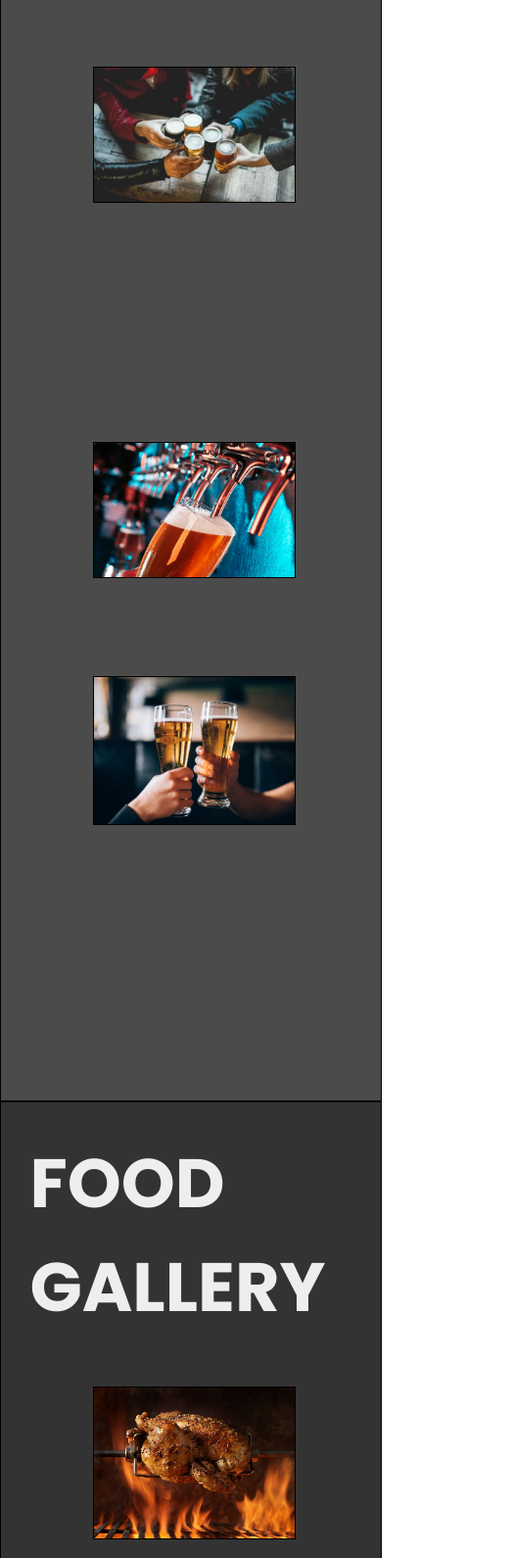
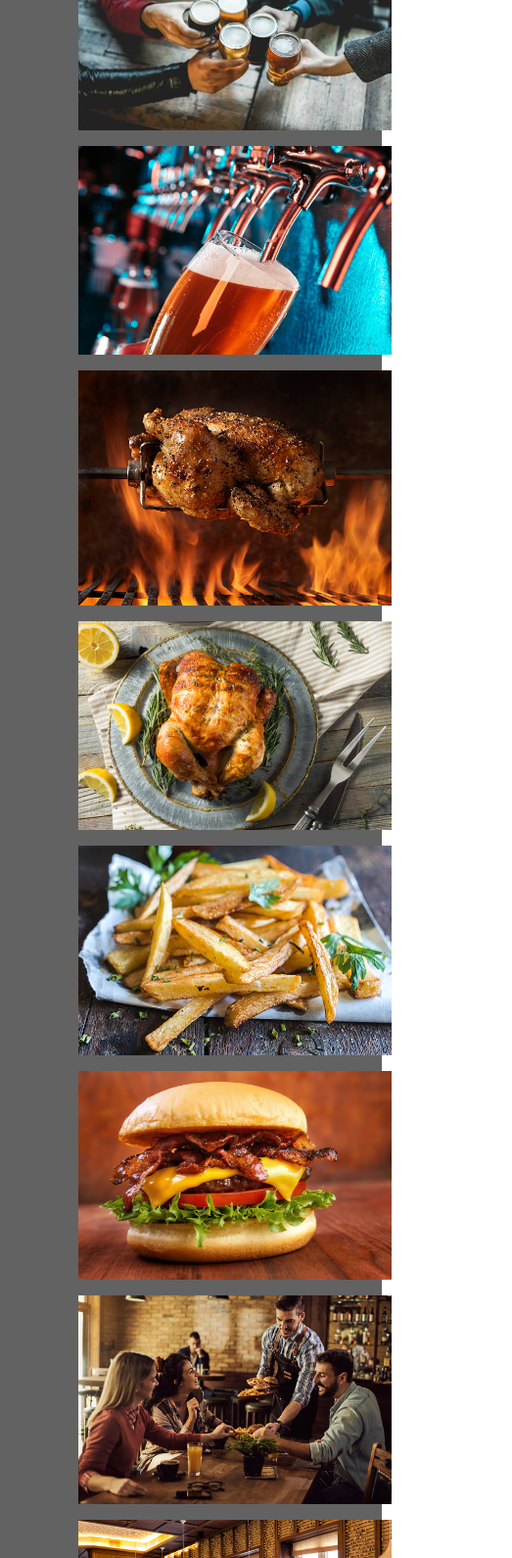
Before and after one commit to carrac22/templates, a plain HTML site: page gallery.html in a window 390 px wide. Shown: the part 410-2000 px from the top of the page at 98% size, 523 px wide, since content can reach past the window. Drawn offline with nearby package versions, Linux system fonts and the light colour scheme; a web font is replaced by a local one.

Commit message:
gallery responsive

```diff
--- a/Restaurant.css
+++ b/Restaurant.css
@@ -393,72 +393,28 @@ footer{
 
 
 /* Gallery */
-.beer, .food, .Atmosphere{
-    border: solid black 1px;
+.blog-feeder{
+    background-color: rgb(98, 98, 98);
+    padding-top: 100px;
+    padding-bottom: 30px;
+    gap: 1em;
 }
 
-.beer{
-    background-color: rgb(75, 75, 75);
-}
-.food{
-    background-color: #333;
-}
-.Atmosphere{
-    background-color: rgb(75, 75, 75);
-}
+.grid-container .wrapper{
+    display: grid;
+    grid-template-columns: repeat(auto-fit, minmax(320px, 1fr));
+    gap: 1em;
 
-.beer .tile, .food .tile, .Atmosphere .tile{
-    display: grid;
-    grid-template-columns: auto auto;
-    margin-left: 4%;
-    margin-right: auto;
-    width: 100%;
-    margin-bottom: 200px;
-    height: 50vh;
-    justify-content: center;
 }
 
 
-/* Beer section */
 
-#beer_gallery, #food_gallery, #Atmosphere_gallery{
-    margin-top: 5%;
-    margin-bottom: 10%;
-    font-size: 70px;
-    color: #eee;
-    align-content: center;
-    margin-left: 5%;
-}
-.beer .tile img{
-    width: 90%;
-    margin-left: 5px;
-    margin-right: 5px;
-    background-size: cover;
-    border: solid 1px black;
 
-}
-.food .tile img{
-    background-color: #eee;
-    width: 90%;
-    background-size: cover;
-    margin-left: 5px;
-    margin-right: 5px;
-    border: solid 1px black;
 
-}
+.blog-feeder .wrapper img{
+    display: block;
+    width: 100%;
 
-.Atmosphere .tile img{
-    width: 90%;
-    background-size: cover;
-    border: solid 1px black;
-
-}
-
-.band{
-    padding: 0 80px;
-    max-width: 1200px;
-    margin-left: auto;
-    margin-right: auto;
 }
 
 @media(max-width:1250px){
@@ -529,6 +485,11 @@ footer{
         grid-template-columns: 100%;
         row-gap: 20px;
 
+    }
+    .color h3{
+        text-align: center;
+        margin-right: auto;
+        margin-left: auto;
     }
 
 
--- a/gallery.html
+++ b/gallery.html
@@ -2,11 +2,18 @@
 <html lang="en">
 <head>
     <meta charset="UTF-8">
-    <meta http-equiv="X-UA-Compatible" content="IE=edge">
-    <meta name="viewport" content="width=device-width, initial-scale=1.0">
-    <title>Gallery</title>
-    <script src="https://kit.fontawesome.com/b0e52b451e.js" crossorigin="anonymous"></script>
-    <link rel="stylesheet" href="Restaurant.css">
+        <meta http-equiv="X-UA-Compatible" content="IE=edge">
+        <title>Alpen Gallery</title>
+        <script src="https://kit.fontawesome.com/b0e52b451e.js" crossorigin="anonymous"></script>
+        <link href="https://fonts.cdnfonts.com/css/apple-chancery" rel="stylesheet">
+        <link rel="stylesheet" href="Restaurant.css">
+        <link href="/components/formstone/dist/css/grid.css" rel="stylesheet">
+        <link rel="apple-touch-icon" sizes="180x180" href="/apple-touch-icon.png">
+        <link rel="icon" type="image/png" sizes="32x32" href="/favicon-32x32.png">
+        <link rel="icon" type="x-icon" href="/Users/anthonycarr/Downloads/favicon_io/favicon.io">
+        <script src="https://ajax.googleapis.com/ajax/libs/jquery/1.10.2/jquery.min.js"></script>
+        <meta name="viewport" content="width=device-width, initial-scale=1.0, maximum-scale=1.0, user-scalable=0" />
+
 
 </head>
 <body>
@@ -26,48 +33,24 @@
         </div>
     </nav>
 
-    <div class="background">
-        <div class="beer">
-            <h3 id="beer_gallery">BEER GALLERY</h3>
-            <div class="band">
-                <div class="tile">
-                    <img src="images/beer/photo1.jpeg" alt="">
-                    <img src="images/beer/photo2.jpeg" alt="">
-                </div>
-                <div class="tile">
-                    <img src="images/beer/photo4.jpeg" alt="">
-                    <img src="images/beer/photo3.webp" alt="">
-
+    <section class="blog-feeder">
+        <div class="grid-container">
+            <div class="max-width">
+                <div class="wrapper">
+                    <div class="article-preview grid"><img src="images/beer/photo1.jpeg" alt=""></div>
+                    <div class="article-preview grid"><img src="images/beer/photo2.jpeg" alt=""></div>
+                    <div class="article-preview grid"><img src="images/beer/photo4.jpeg" alt=""></div>
+                    <div class="article-preview grid"><img src="images/food/photo1.jpeg" alt=""></div>
+                    <div class="article-preview grid"><img src="images/food/photo2.jpeg" alt=""></div>
+                    <div class="article-preview grid"><img src="images/food/photo3.jpeg" alt=""></div>
+                    <div class="article-preview grid"><img src="images/food/photo4.jpeg" alt=""></div>
+                    <div class="article-preview grid"><img src="images/Atmosphere/photo1.jpeg" alt=""></div>
+                    <div class="article-preview grid"><img src="images/Atmosphere/photo2.jpeg" alt=""></div>
+                    <div class="article-preview grid"><img src="images/Atmosphere/photo3.jpeg" alt=""></div>
                 </div>
             </div>
         </div>
-        <div class="food">
-            <h3 id="food_gallery">FOOD GALLERY</h3>
-            <div class="band">
-                <div class="tile">
-                    <img src="images/food/photo1.jpeg" alt="">
-                    <img src="images/food/photo2.jpeg" alt="">
-                </div>
-                <div class="tile">
-                    <img src="images/food/photo3.jpeg" alt="">
-                    <img src="images/food/photo4.jpeg" alt="">
-                </div>
-            </div>
-        </div>
-        <div class="Atmosphere">
-            <h3 id="Atmosphere_gallery">ATMOSPHERE GALLERY</h3>
-            <div class="band">
-                <div class="tile">
-                    <img src="images/Atmosphere/photo1.jpeg" alt="">
-                    <img src="images/Atmosphere/photo2.jpeg" alt="">
-                </div>
-                <div class="tile">
-                    <img src="images/Atmosphere/photo3.jpeg" alt="">
-                    <img src="images/Atmosphere/photo4.jpeg" alt="">
-                </div>
-            </div>
-        </div>
-    </div>
+    </section>
 
     <!-- Footer section -->
     <footer>
@@ -107,13 +90,11 @@
                 </div>
             </div>
         </div>
-        <script src="restaurant.js"> </script>
-
+        <script src="restaurant.js"></script>
     </footer>
 
     <div class="end">
         <span> Created by Anthony Carr | <span class="far fa-copyright"></span> 2022 All Rights Reserved</span>
     </div>
-
 </body>
 </html>
```
Also changed, not shown: images/weblogo.png.
